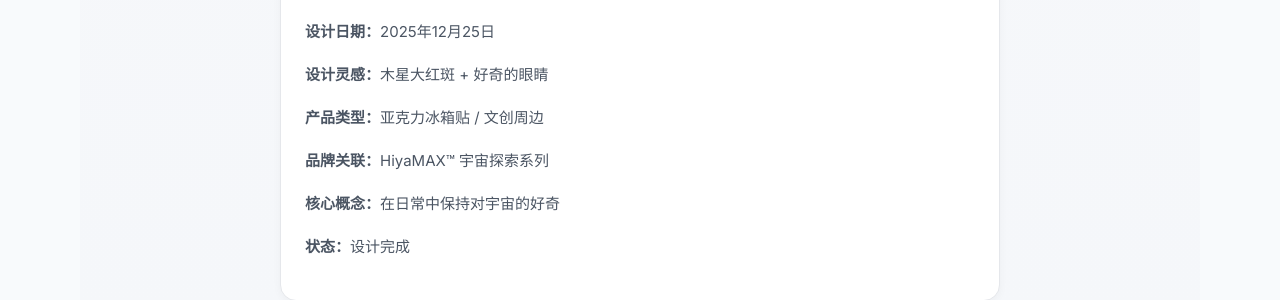
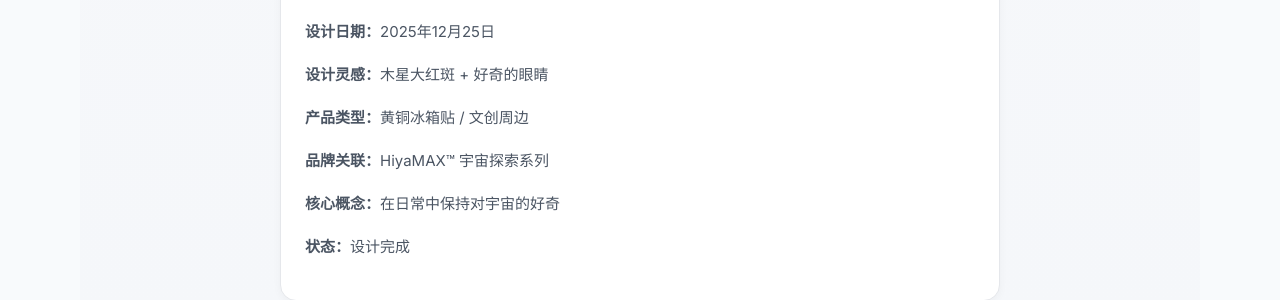
Before and after one commit to hiyaScott/hiyamax-home, a Jekyll site: the page built from _hiyamaxtm/jupiter-fridge-magnet.md, in a window 1280 px wide and 900 px high, scrolled down 3714 px. Shown: the part 384-684 px from the top of the window. Built offline with Jekyll 4.4.1, drawn with Linux system fonts in a browser that asks for light colours.

Commit message:
fix(hiyamax): Jupiter冰箱贴材质更正为黄铜

```diff
--- a/_hiyamaxtm/jupiter-fridge-magnet.md
+++ b/_hiyamaxtm/jupiter-fridge-magnet.md
@@ -221,7 +221,7 @@ layout: hiyamaxtm-product
         <p><strong>产品名称：</strong>Jupiter 冰箱贴</p>
         <p><strong>设计日期：</strong>2025年12月25日</p>
         <p><strong>设计灵感：</strong>木星大红斑 + 好奇的眼睛</p>
-        <p><strong>产品类型：</strong>亚克力冰箱贴 / 文创周边</p>
+        <p><strong>产品类型：</strong>黄铜冰箱贴 / 文创周边</p>
         <p><strong>品牌关联：</strong>HiyaMAX™ 宇宙探索系列</p>
         <p><strong>核心概念：</strong>在日常中保持对宇宙的好奇</p>
         <p><strong>状态：</strong>设计完成</p>
```
